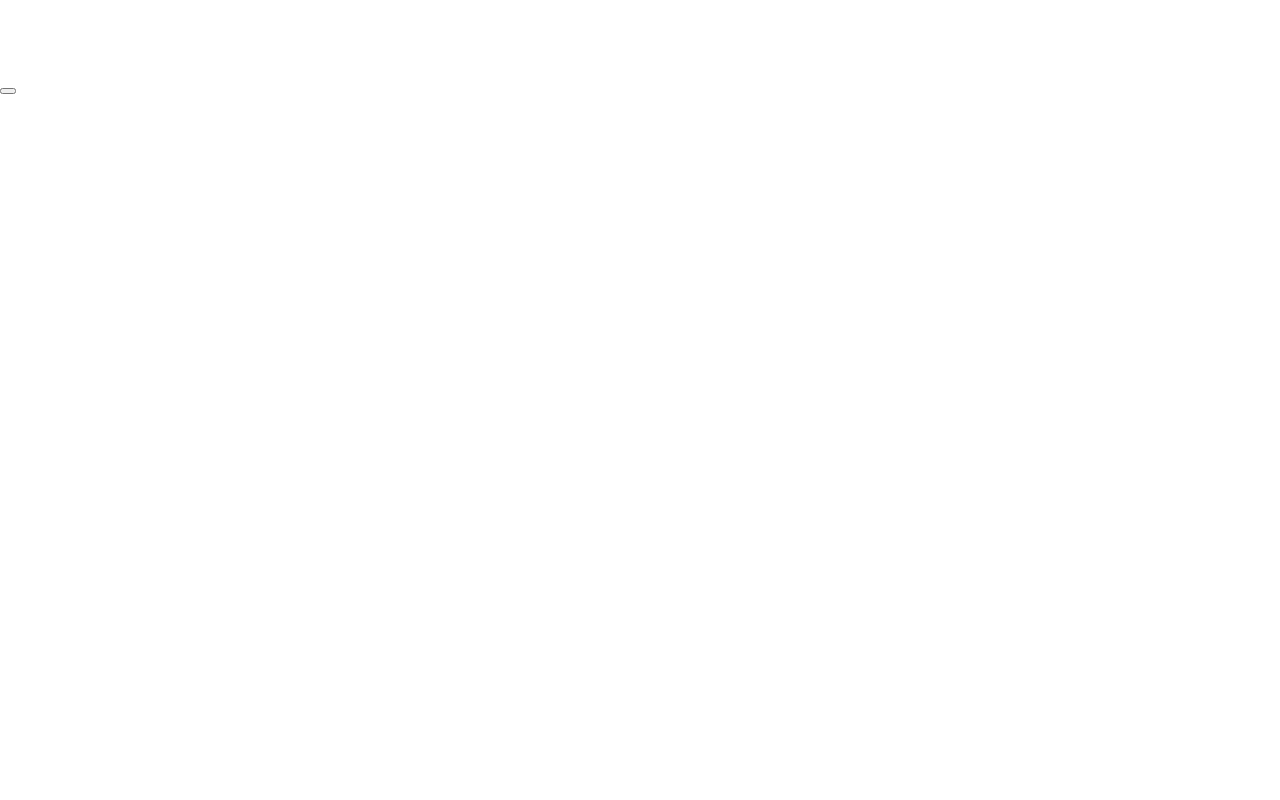
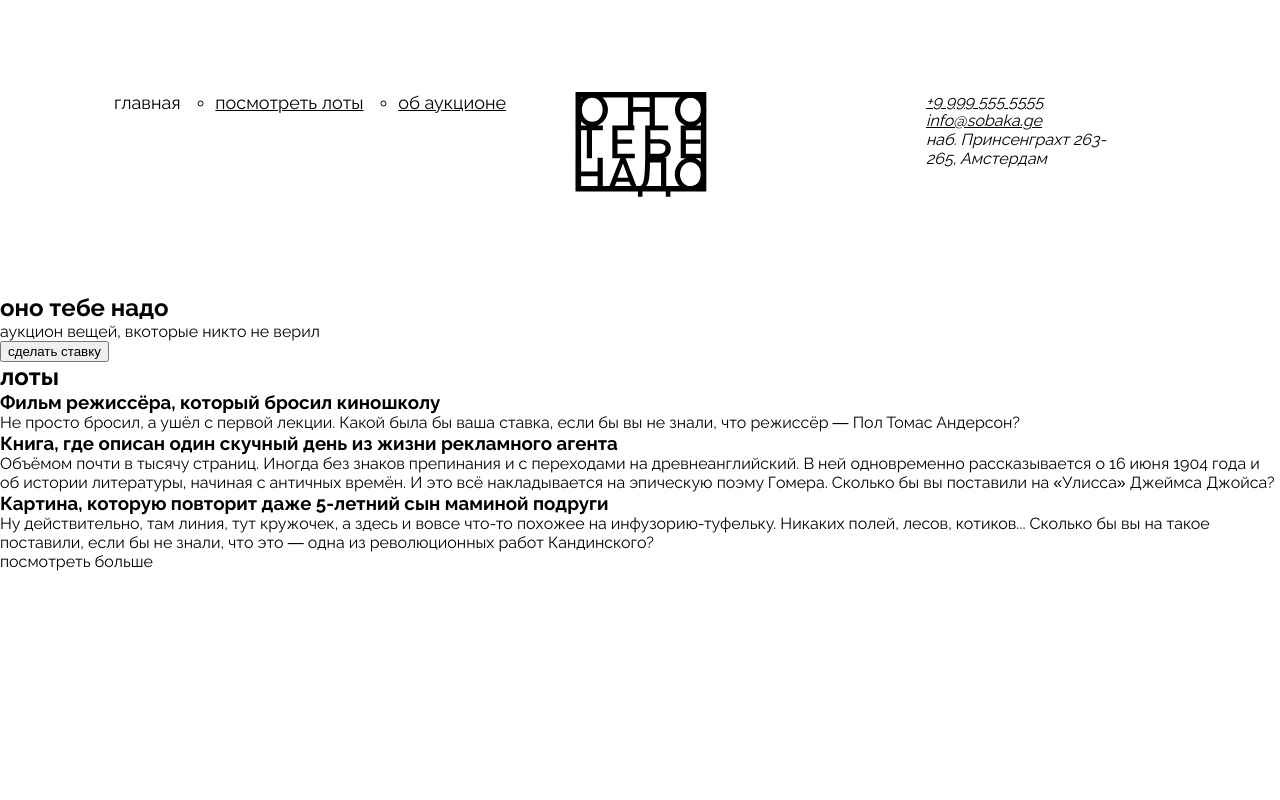
Before and after one commit to Elizaveta-Obrezkova/ono-tebe-nado, a plain HTML site: page index.html in a window 1280 px wide. Shown: the top 800 px of the page. Drawn offline with Linux system fonts and the light colour scheme.

Commit message:
feat: add header's styles

```diff
--- a/index.html
+++ b/index.html
@@ -9,39 +9,44 @@
     <link rel="stylesheet" href="./styles/global.css" />
     <link rel="stylesheet" href="./styles/style.css" />
   </head>
-  <body>
-    <header class="header">
+  <body class="body">
+    <header class="header body__header">
       <nav class="header__menu">
         <ul class="header__links-list">
-          <li class="header__links-list-item header__links-list-item_no-bullit"></li>
-          <li class="header__links-list-item"></li>
-          <li class="header__links-list-item"></li>
+          <li class="header__links-list-item header__links-list-item_no-bullit">
+            <a class="header__link header__link_active">главная</a></li>
+          <li class="header__links-list-item"><a class="header__link">посмотреть лоты</a></li>
+          <li class="header__links-list-item"><a class="header__link">об аукционе</a></li>
         </ul>
       </nav>
-      <a class="header__logo"><img class="header__logo-image"></a>
-      <address class="address header__address"></address>
+      <a class="header__logo"><img class="header__logo-image" alt="Логотип проекта Оно тебе надо" src="./images/logo-black.svg"></a>
+      <address class="address header__address">
+        <a href="tel:+99995555555">+9 999 555 5555</a><br>
+        <a href="mailto:mail@example.com">info@sobaka.ge</a><br>
+        наб. Принсенграхт 263- 265, Амстердам
+      </address>
     </header>
     <main>
       <section class="cover">
         <div class="overlay"></div>
         <h1 class="cover__title">
-          <span class="aligned-text"></span>
-          <span class="aligned-text aligned-text_center"></span>
-          <span class="aligned-text aligned-text_center"></span>
+          <span class="aligned-text">оно</span>
+          <span class="aligned-text aligned-text_center">тебе</span>
+          <span class="aligned-text aligned-text_center">надо</span>
         </h1>
         <div class="cover__description">
-          <p class="cover__description-text"></p>
-          <button class="bet-button"></button>
+          <p class="cover__description-text">аукцион вещей, вкоторые никто не верил</p>
+          <button class="bet-button">сделать ставку</button>
         </div>
       </section>
       <section class="lots">
-        <h2 class="lots__heading"></h2>
+        <h2 class="lots__heading">лоты</h2>
         <ul class="lots__card-list">
           <li class="lots__card-list-item">
             <a class="card-link">
-              <article class="card">
-                <h1 class="card__title"></h1>
-                <p class="card__text"></p>
+              <article class="card card_type_film">
+                <h1 class="card__title">Фильм режиссёра, который бросил киношколу</h1>
+                <p class="card__text">Не просто бросил, а ушёл с первой лекции. Какой была бы ваша ставка, если бы вы не знали, что режиссёр — Пол Томас Андерсон?</p>
                 <a class="lots__look-more-link"></a>
                 <div class="overlay"></div>
               </article>
@@ -49,9 +54,9 @@
           </li>
           <li class="lots__card-list-item">
             <a class="card-link">
-              <article class="card">
-                <h1 class="card__title"></h1>
-                <p class="card__text"></p>
+              <article class="card card_type_book">
+                <h1 class="card__title">Книга, где описан один скучный день из жизни рекламного агента</h1>
+                <p class="card__text">Объёмом почти в тысячу страниц. Иногда без знаков препинания и с переходами на древнеанглийский. В ней одновременно рассказывается о 16 июня 1904 года и об истории литературы, начиная с античных времён. И это всё накладывается на эпическую поэму Гомера. Сколько бы вы поставили на «Улисса» Джеймса Джойса?</p>
                 <a class="lots__look-more-link"></a>
                 <div class="overlay"></div>
               </article>
@@ -59,20 +64,53 @@
           </li>
           <li class="lots__card-list-item">
             <a class="card-link">
-              <article class="card">
-                <h1 class="card__title"></h1>
-                <p class="card__text"></p>
+              <article class="card card_type_picture">
+                <h1 class="card__title">Картина, которую повторит даже 5-летний сын маминой подруги</h1>
+                <p class="card__text">Ну действительно, там линия, тут кружочек, а здесь и вовсе что-то похожее на инфузорию-туфельку. Никаких полей, лесов, котиков... Сколько бы вы на такое поставили, если бы не знали, что это — одна из революционных работ Кандинского?</p>
                 <a class="lots__look-more-link"></a>
                 <div class="overlay"></div>
               </article>
             </a>
           </li>
         </ul>
+        <a class="lots__look-more-link">посмотреть больше</a>
       </section>
       <section class="about">
-
+        <div class="about__logo">
+          <img class="about__logo-image" src="./images/logo-white.svg" alt="Логотип проекта Оно тебе надо">
+        </div>
+        <div>
+          <h2 class="about__title">Об аукционе</h2>
+          <p class="about__text">Здесь вы не встретите очередное пафосное собрание невероятно дорогого антиквариата. Наши лоты вообще не должны были попасть ни на один аукцион. Потому что кому нужен дневник девочки-подростка или картина, которую может нарисовать даже ребёнок? Кому нужны все эти странные вещи, созданные любителями?</p>
+          <p class="about__text">Слишком сложные или, наоборот, слишком простые. Опережающие своё время. В пух и прах растерзанные критиками. Непринятые и непонятые. Когда-то они казались просто неудачными. Но, несмотря
+            на критику, кажущуюся простоту или сложность, сейчас без этих лотов невозможно представить современную культуру. Когда в эти вещи не верил никто, продолжали верить их создатели. И сейчас эти лоты стали культовыми. </p>
+        </div>
       </section>
     </main>
-    <footer class="footer"></footer>
+    <footer class="footer">
+      <address class="address header__address">
+        <a href="tel:+99995555555">+9 999 555 5555</a>
+        <a href="mailto:mail@example.com">info@sobaka.ge</a>
+        наб. Принсенграхт 263- 265, Амстердам
+      </address>
+      <nav class="footer__menu">
+        <ul class="footer__menu-list">
+          <li class="footer__menu-list-item"><a class="footer__menu-link footer__menu-link_active">главная</a></li>
+          <li class="footer__menu-list-item"><a class="footer__menu-link">посмотреть лоты</a></li>
+          <li class="footer__menu-list-item"><a class="footer__menu-link">об аукционе</a></li>
+        </ul>
+      </nav>
+      <ul class="footer__social-list">
+        <li class="footer__social-list-item">
+          <a class="footer__social-link"><img class="footer__social-icon" src="./images/yt.svg" alt="you tube"></a>
+        </li>
+        <li class="footer__social-list-item">
+          <a class="footer__social-link"><img class="footer__social-icon" src="./images/vk.svg" alt="vkontakte"></a>
+        </li>
+        <li class="footer__social-list-item">
+          <a class="footer__social-link"><img class="footer__social-icon" src="./images/pinterest.svg" alt="pinterest"></a>
+        </li>
+      </ul>
+    </footer>
   </body>
 </html>
--- a/styles/style.css
+++ b/styles/style.css
@@ -1 +1,69 @@
 /* место для кода*/
+
+.body {
+  position: relative;
+}
+
+.header {
+  width: 1052px;
+  min-height: 105px;
+  display: flex;
+  justify-content: space-between;
+}
+
+.body__header {
+  margin: 92px auto 96px;
+}
+
+.header__menu {
+  min-width: 392px;
+}
+
+.header__links-list {
+  display: flex;
+  list-style: circle;
+  justify-content: space-between;
+
+}
+
+/* .header__links-list-item {
+
+} */
+
+.header__links-list-item_no-bullit{
+  list-style: none;
+}
+
+.header__link {
+font-style: normal;
+font-weight: 400;
+font-size: 18px;
+line-height: 21px;
+text-decoration: underline;
+}
+
+.header__link_active {
+  text-decoration: none;
+}
+
+.header__logo {
+  display: block;
+  width: 148px;
+  height: 105px;
+  margin: 0;
+  padding: 0;
+
+}
+
+.header__logo-image {
+  height: 100%;
+}
+
+.address {
+  max-width: 240px;
+  padding: 0 40px 0 0;
+}
+
+.header__address {
+  margin: 0 0 0 152px;
+}
```
Also changed, not shown: images/logo-white.svg (added).
